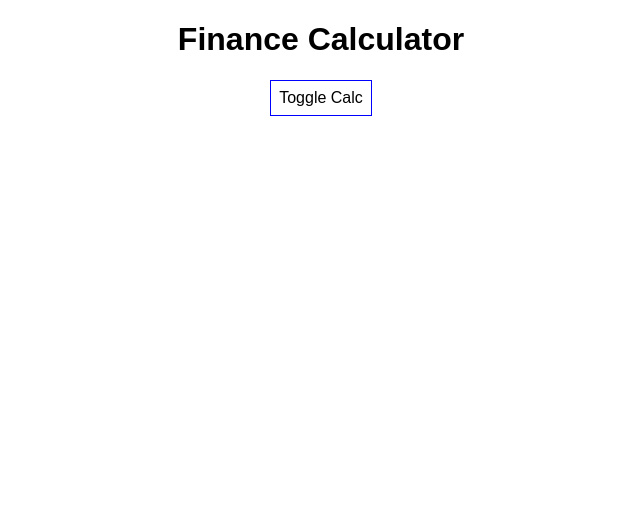
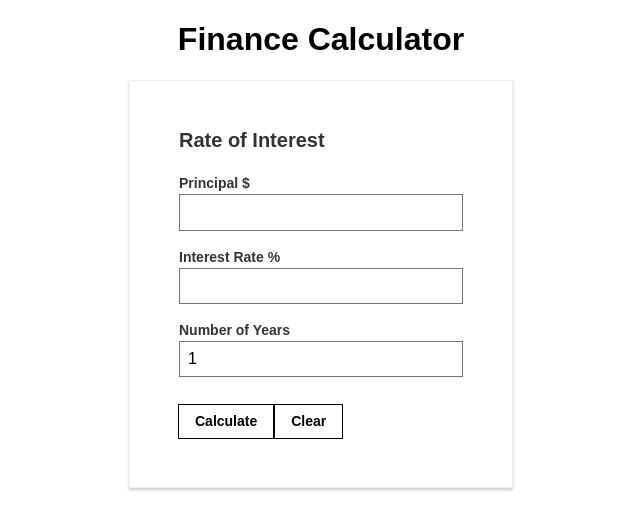
Before and after one commit to brokerstir/finance-calculator, a React (Create React App) app: page / in a window 1280 px wide. Shown: the top 530 px of the page, without its empty margins (319-959 px from the left). Built offline with nearby package versions, Linux system fonts and the light colour scheme.

Commit message:
consolidate handlers, retool validations, improve layout

```diff
--- a/src/App.js
+++ b/src/App.js
@@ -6,9 +6,10 @@ import 'tachyons';
 class App extends Component {
 
   state = {
-    showCalc: false,
+    showCalc: true,
     principal: '',
     interest: '',
+    years: 1,
     ratePercent: '',
     rateDecimal: '',
     sum: '',
@@ -16,9 +17,29 @@ class App extends Component {
     hasErr: false
   };
 
-  prinChangedHandler = (event) => {
-    const principal = event.target.value;
-    this.setState({principal: principal})
+  valChangedHandler = (event) => {
+    const val = event.target.value;
+    const name = event.target.name;
+    this.setValHandler(name, val, false);
+  };
+
+  setValHandler = (name, val, invalid) => {
+    console.log("val", val);
+    const v = invalid ? '' : val;
+    console.log("v", v);
+    switch (name) {
+      case 'principal':
+        this.setState({principal: v, hasErr: invalid});
+        break;
+      case 'interest':
+        this.setState({interest: v, hasErr: invalid});
+        break;
+      case 'years':
+        this.setState({years: v, hasErr: invalid});
+        break;
+      default:
+        break;
+    }
   };
 
   intChangedHandler = (event) => {
@@ -26,8 +47,17 @@ class App extends Component {
     this.setState({interest: interest});
   };
 
-  intLeftHandler = (event) => {
-    console.log(event.target.value)
+  yearsChangedHandler = (event) => {
+    const years = event.target.years;
+    this.setState({years: years});
+  };
+
+  inputBlurHandler = (event) => {
+    const val = event.target.value;
+    const name = event.target.name;
+    const invalid = (val === '' || isNaN(val));
+    const v = invalid ? '' : val;
+    this.setValHandler(name, v, invalid);
   };
 
   toggleCalcHandler = () => {
@@ -39,6 +69,7 @@ class App extends Component {
     this.setState({
       principal:'',
       interest: '',
+      years: 1,
       ratePercent: '',
       rateDecimal: '',
       sum: '',
@@ -50,10 +81,12 @@ class App extends Component {
   runValidator = () => {
     const p = parseFloat(this.state.principal);
     const i = parseFloat(this.state.interest);
+    const t = parseFloat(this.state.years);
     const invalid = (p === '' || i === '' || isNaN(p) || isNaN(i));
     if (invalid) {
       this.setState({
         principal: '',
+        years: 1,
         interest: '',
         ratePercent: '',
         rateDecimal: '',
@@ -63,14 +96,16 @@ class App extends Component {
       });
       return
     }
-    this.runCalcHandler(p, i)
+    this.runCalcHandler(p, i, t);
   };
 
-  runCalcHandler = (p, i) => {
-    const allZero = ((i === 0) && (p === 0))
-    const rd = allZero ? 0 : (i / p).toFixed(4);
-    const rp = (rd * 100).toFixed(2) + '%';
-    const s = p + i;
+  runCalcHandler = (p, i, t) => {
+    const allZero = ((i === 0) && (p === 0));
+    // const rd = allZero ? 0 : (i / p).toFixed(4);
+    // const rp = (rd * 100).toFixed(2) + '%';
+    const rd = (i / 100).toFixed(4);
+    const rp = (i).toFixed(2) + '%';
+    const s = p * rd * t;
     this.setState({
       rateDecimal: rd,
       ratePercent: rp,
@@ -101,12 +136,12 @@ class App extends Component {
               hasErr={this.state.hasErr}
               principal={this.state.principal}
               interest={this.state.interest}
+              years={this.state.years}
               ratePercent={this.state.ratePercent}
               rateDecimal={this.state.rateDecimal}
               sum={this.state.sum}
-              prinChanged={(event) => this.prinChangedHandler(event)}
-              intChanged={(event) => this.intChangedHandler(event)}
-              intLeft={(event) => this.intLeftHandler(event)} />
+              valChanged={(event) => this.valChangedHandler(event)}
+              inputBlurred={(event) => this.inputBlurHandler(event)} />
         </div>
         )
     }
@@ -115,10 +150,6 @@ class App extends Component {
       <div>
         <div className="App">
           <h1>Finance Calculator</h1>
-            <button
-              style={style}
-              onClick={this.toggleCalcHandler}>Toggle Calc
-            </button>
         </div>
         {calc}
       </div>
--- a/src/Calc/Calc.js
+++ b/src/Calc/Calc.js
@@ -4,10 +4,18 @@ import './Calc.css'
 const calc = (props) => {
   console.log("props", props);
   let ans = null;
+  let notice = 'Rate of Interest';
   if (props.hasErr) {
-    ans = (<p>Error: Invalid Input</p>);
-  } else if (props.finshCalc) {
-    ans = (<p>The rate is {props.rateDecimal}, or you could say interest accumlates at the rate of {props.ratePercent}.</p>)
+    notice = 'Error: Invalid Input';
+  }
+  if (props.finishCalc) {
+    ans = (
+          <div>
+          <p>The interest rate is {props.ratePercent}</p>
+          <p>The interest amount is ${props.sum}</p>
+          </div>
+          );
+    console.log("ans", ans);
   };
 
 
@@ -18,47 +26,45 @@ const calc = (props) => {
       <main className="pa4 black-80">
         <div>
           <fieldset className="ba b--transparent ph0 mh0">
-            <legend className="f4 fw6 ph0 mh0">Rate of Interest</legend>
+            <legend className="f4 fw6 ph0 mh0">{notice}</legend>
               <div className="mt3">
                 <label className="db fw6 lh-copy f6">Principal $</label>
                 <input
                   className="pa2 input-reset ba bg-transparent hover-bg-black hover-white w-100"
                   type="text"
+                  name="principal"
                   value={props.principal}
-                  onChange={props.prinChanged} />
+                  onChange={props.valChanged}
+                  onBlur={props.inputBlurred} />
               </div>
               <div className="mv3">
-                <label className="db fw6 lh-copy f6">Interest $</label>
+                <label className="db fw6 lh-copy f6">Interest Rate %</label>
                 <input
                   className="pa2 input-reset ba bg-transparent hover-bg-black hover-white w-100"
                   type="text"
+                  name="interest"
                   value={props.interest}
-                  onChange={props.intChanged}
-                  onBlur={props.intLeft} />
+                  onChange={props.valChanged}
+                  onBlur={props.inputBlurred} />
               </div>
               <div className="mv3">
-                <label className="db fw6 lh-copy f6">Rate of Interest %</label>
+                <label className="db fw6 lh-copy f6">Number of Years</label>
                 <input
                   className="pa2 input-reset ba bg-transparent w-100"
                   type="text"
-                  value={props.ratePercent}
-                  disabled={true} />
+                  name="years"
+                  value={props.years}
+                  onChange={props.valChanged}
+                  onBlur={props.inputBlurred} />
               </div>
-              <div className="mv3">
-                <label className="db fw6 lh-copy f6">Accumulated Sum $</label>
-                <input
-                  className="pa2 input-reset ba bg-transparent w-100"
-                  type="text"
-                  value={props.sum}
-                  readOnly />
-              </div>
+
           </fieldset>
             <div>
               <button className="b ph3 pv2 input-reset ba b--black bg-transparent grow pointer f6 dib" onClick={props.click}>Calculate</button>
               <button className="b ph3 pv2 input-reset ba b--black bg-transparent grow pointer f6 dib" onClick={props.clear}>Clear</button>
             </div>
+        </div>
         {ans}
-        </div>
       </main>
 
     </div>
```
